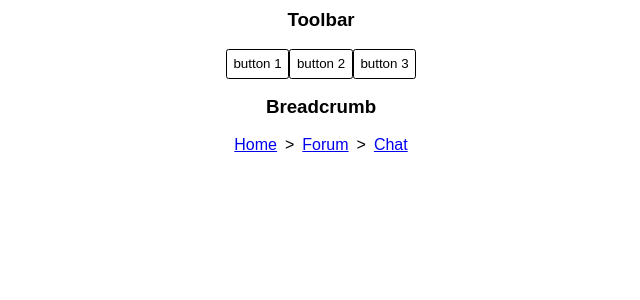
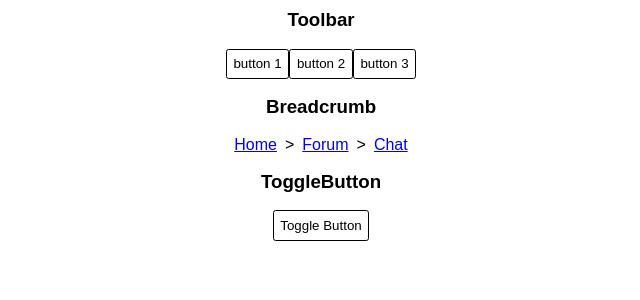
Before and after one commit to choyt/react-accessible-components, a React (Create React App) app: page / in a window 1280 px wide. Shown: the top 300 px of the page, without its empty margins (319-959 px from the left). Built offline with nearby package versions, Linux system fonts and the light colour scheme; what react-a11y would draw is missing.

Commit message:
ToggleButton
Add ye a ToggleButton, minor cleanup on README

```diff
--- a/package.json
+++ b/package.json
@@ -2,6 +2,8 @@
   "name": "react-accessible-components",
   "version": "0.1.0",
   "dependencies": {
+    "classnames": "^2.2.5",
+    "eslint": "^4.2.0",
     "react": "^15.4.2",
     "react-a11y": "^0.3.3",
     "react-dom": "^15.4.2",
--- a/src/App.js
+++ b/src/App.js
@@ -2,6 +2,7 @@ import React from 'react';
 import injectSheet from 'react-jss';
 import Toolbar from './components/Toolbar';
 import Breadcrumb from './components/Breadcrumb';
+import ToggleButton from './components/ToggleButton';
 
 const styles = {
   App: {
@@ -12,7 +13,19 @@ const styles = {
   }
 };
 
-const App = ({classes}) => {
+class App extends React.Component {
+  constructor(props) {
+    super(props);
+    this.state = {activated: false};
+    this.toggle = this.toggle.bind(this);
+  }
+  toggle() {
+    this.setState({
+      activated: !this.state.activated
+    });
+  }
+  render() {
+    const classes = this.props.classes;
     return (
       <div className={classes.App}>
         <h3 className={classes.Heading}>Toolbar</h3>
@@ -27,8 +40,15 @@ const App = ({classes}) => {
           {text: 'Forum', link: '/#/forum'},
           {text: 'Chat', link: '/#/chat'},
         ]}/>
+        <h3 className={classes.Heading}>ToggleButton</h3>
+        <ToggleButton
+          handleToggle={this.toggle}
+          activated={this.state.activated}
+          text='Toggle Button'
+        />
       </div>
     );
   }
+}
 
 export default injectSheet(styles)(App);
--- /dev/null
+++ b/src/components/ToggleButton.js
@@ -0,0 +1,40 @@
+import React from 'react';
+import injectSheet from 'react-jss';
+import classNames from 'classnames';
+
+const styles = {
+  Button: {
+    backgroundColor: 'white',
+    border: '1px solid black',
+    borderRadius: '.2em',
+    cursor: 'pointer',
+    padding: '.5em',
+    '&:active': {
+      background: '#ccc',
+    },
+  },
+  Activated: {
+    backgroundColor: 'gray',
+  },
+  ToggleButton: {
+    display: 'inline-block',
+    padding: '.5em',
+    textAlign: 'center',
+  },
+};
+
+const ToggleButton = ({activated, handleToggle, text, classes, children}) => {
+  return (
+    <div className={classes.ToggleButton}>
+      <button className={classNames({
+        [classes.Button]: true,
+        [classes.Activated]: activated
+      })}
+      onClick={handleToggle}>
+        {text}
+      </button>
+    </div>
+  );
+}
+
+export default injectSheet(styles)(ToggleButton);
```
Also changed, not shown: 1 other file (tests, documents, lock files or other folders). Lines whose indentation alone changed are shown as unchanged.
